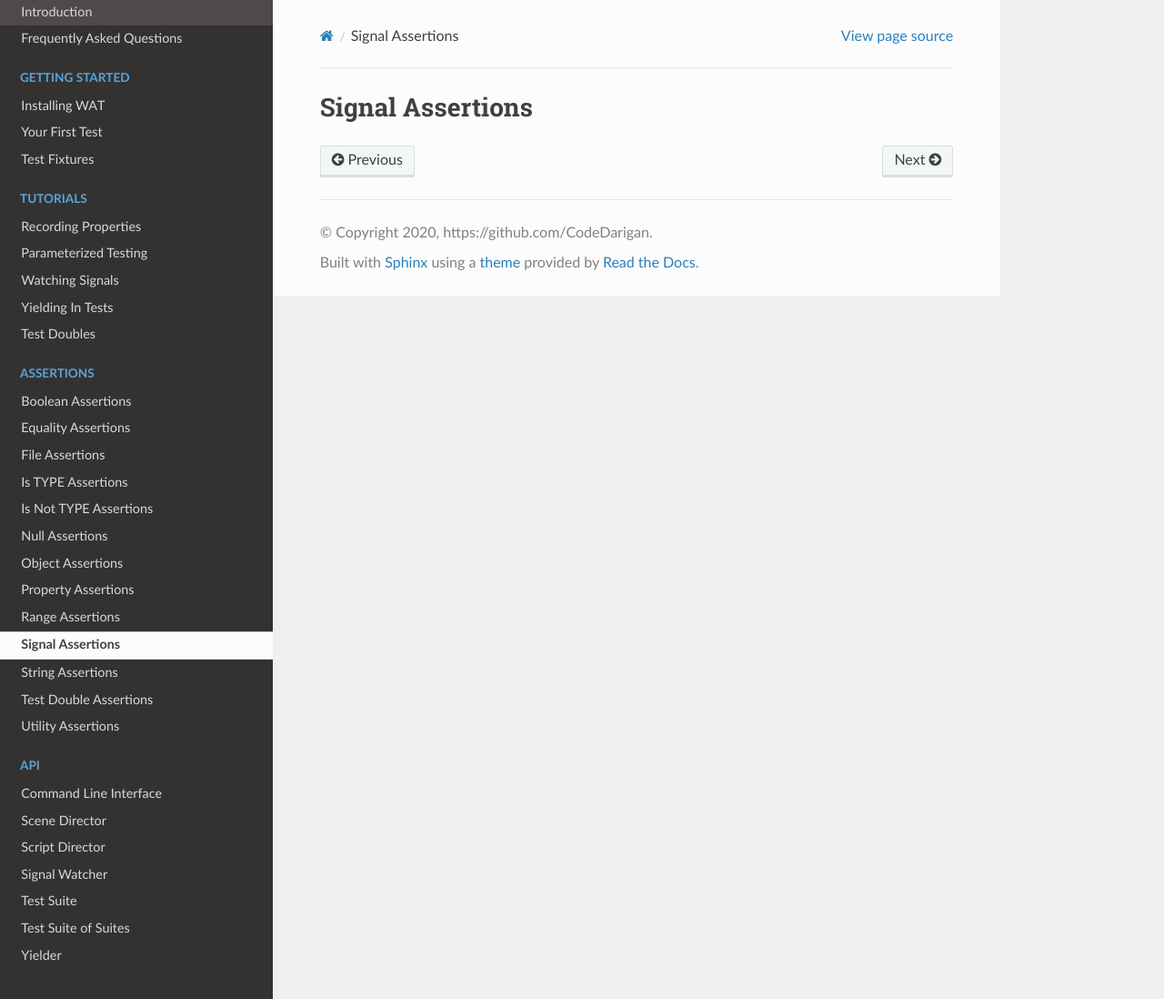
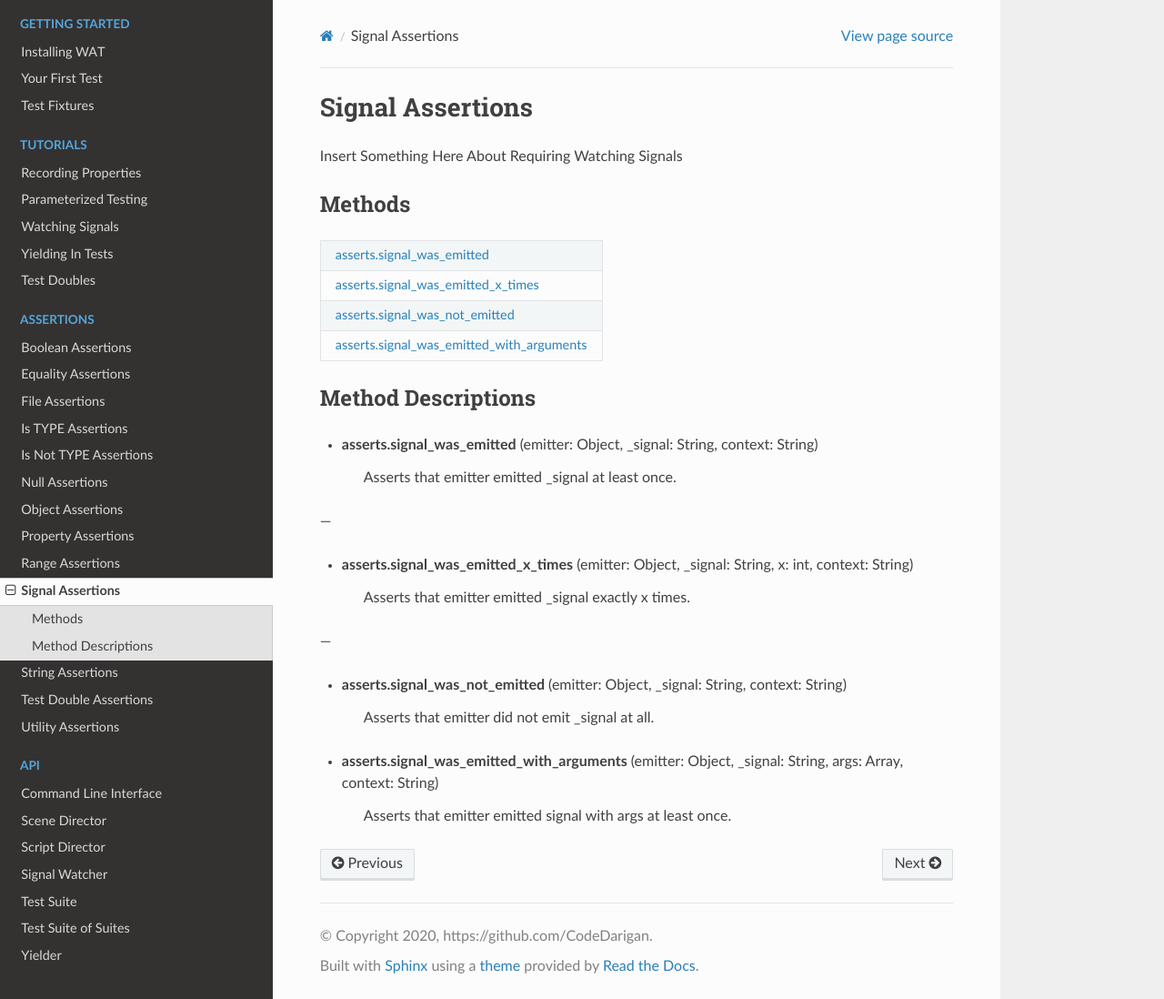
Before and after one commit to CodeDarigan/WATDocRedux, a Sphinx documentation site: the page built from source/pages/assertions/signal.rst, in a window 1280 px wide and 1098 px high. Shown: the whole window at 91% size. Built offline with Sphinx 7.4.7 and the Read the Docs theme 2.0.0, drawn with Linux system fonts in a browser that asks for light colours.

Commit message:
Add Signal Assertions

```diff
--- a/source/pages/assertions/signal.rst
+++ b/source/pages/assertions/signal.rst
@@ -1,2 +1,48 @@
 Signal Assertions
 =================
+
+Insert Something Here About Requiring Watching Signals
+
+********
+Methods
+********
+
+.. list-table::
+    :widths: 100
+
+    * - :ref:`asserts.signal_was_emitted<asserts.signal_was_emitted>`
+    * - :ref:`asserts.signal_was_emitted_x_times<asserts.signal_was_emitted_x_times>`
+    * - :ref:`asserts.signal_was_not_emitted<asserts.signal_was_not_emitted>`
+    * - :ref:`asserts.signal_was_emitted_with_arguments<asserts.signal_was_emitted_with_arguments>`
+
+********************
+Method Descriptions
+********************
+
+.. _asserts.signal_was_emitted:
+
+* **asserts.signal_was_emitted** (emitter: Object, _signal: String, context: String)
+
+    Asserts that emitter emitted _signal at least once.
+
+---
+
+.. _asserts.signal_was_emitted_x_times:
+
+* **asserts.signal_was_emitted_x_times** (emitter: Object, _signal: String, x: int, context: String)
+
+    Asserts that emitter emitted _signal exactly x times.
+
+---
+
+.. _asserts.signal_was_not_emitted:
+
+* **asserts.signal_was_not_emitted** (emitter: Object, _signal: String, context: String)
+
+    Asserts that emitter did not emit _signal at all.
+
+.. _asserts.signal_was_emitted_with_arguments:
+
+* **asserts.signal_was_emitted_with_arguments** (emitter: Object, _signal: String, args: Array, context: String)
+
+    Asserts that emitter emitted signal with args at least once.
```
